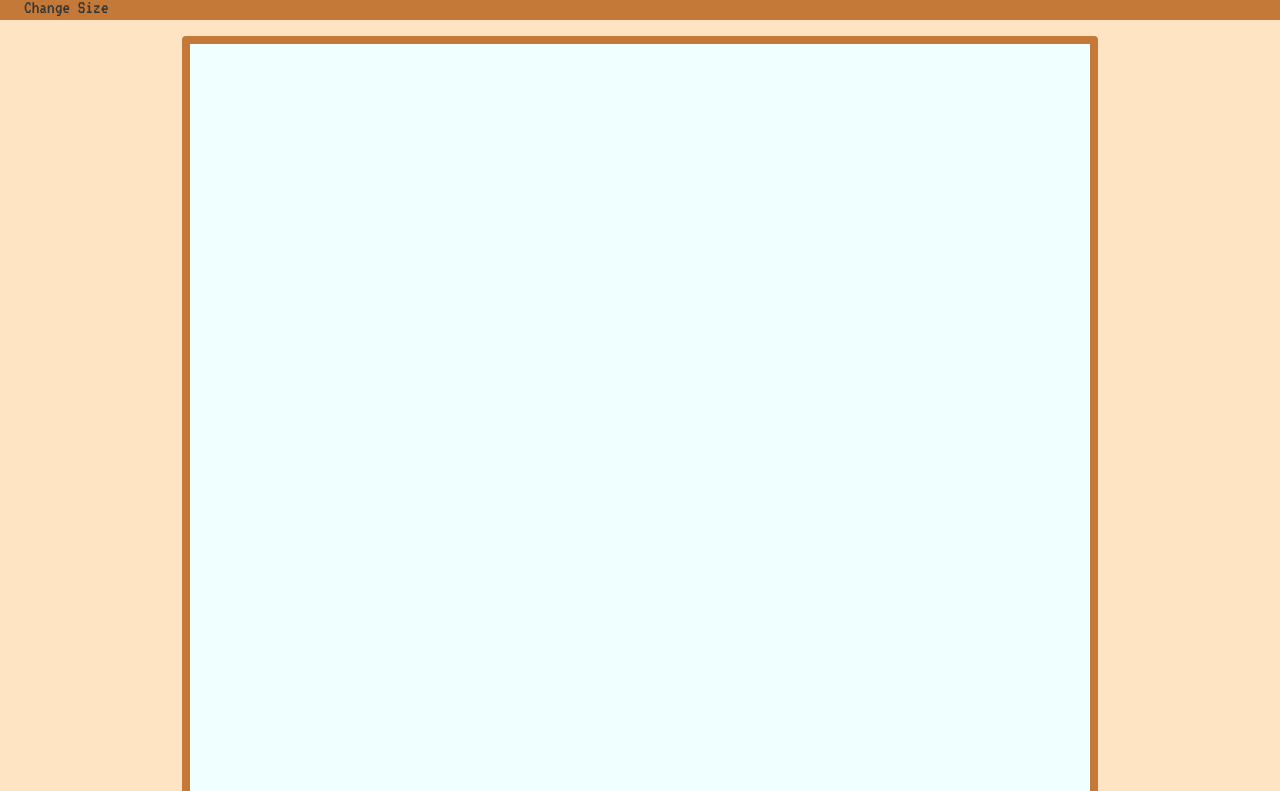
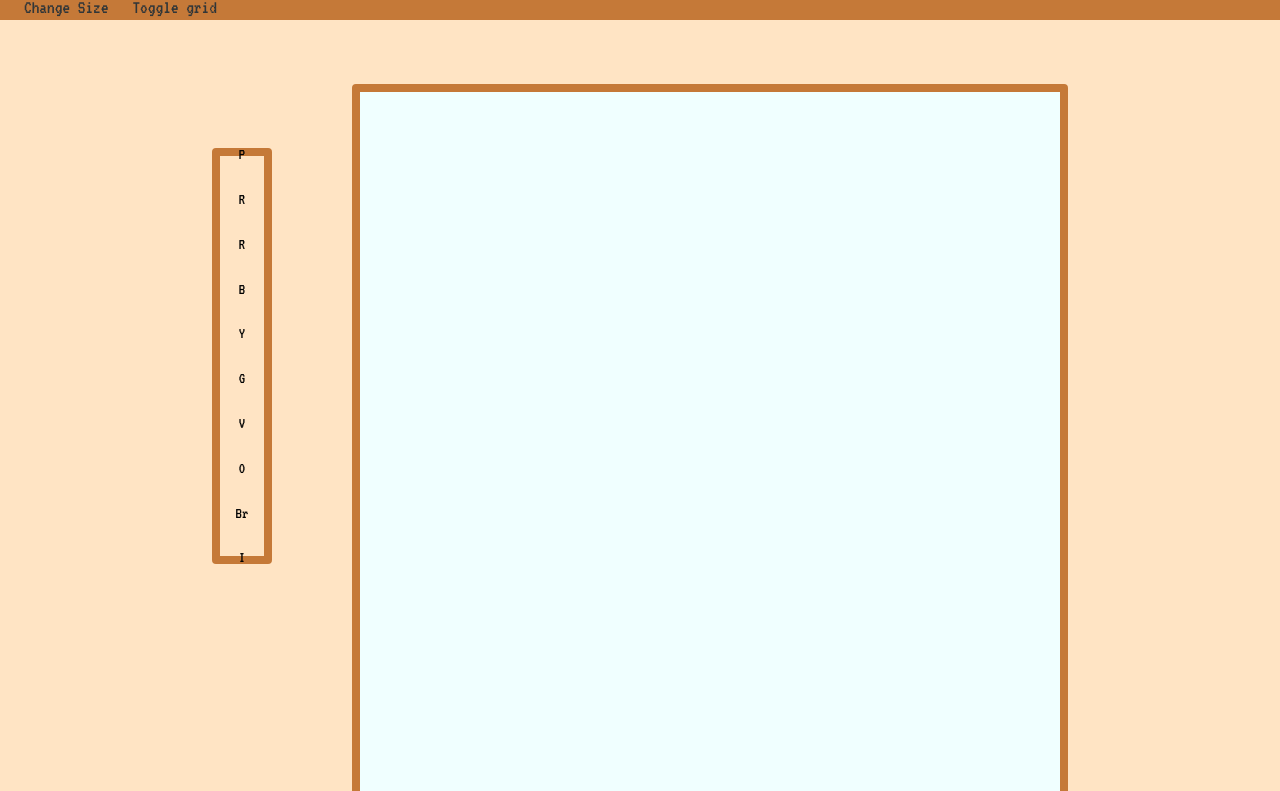
Before and after one commit to tacticalParmesan/Pixketch, a plain HTML site: page index.html in a window 1280 px wide. Shown: the part 47-838 px from the top of the page. Drawn offline with nearby package versions, Linux system fonts and the light colour scheme.

Commit message:
Added sidebar

```diff
--- a/index.html
+++ b/index.html
@@ -4,13 +4,14 @@
   <meta charset="UTF-8">
   <meta name="viewport" content="width=device-width, initial-scale=1.0">
   <script src="index.js" defer></script>
+  <link rel="stylesheet" href="https://fonts.googleapis.com/css2?family=Material+Symbols+Outlined:opsz,wght,FILL,GRAD@24,400,0,0" />
   <link rel="stylesheet" href="style.css">
   <title>Etch-a-Scketch</title>
 </head>
 <body>
 	<div class="header">
 		<div id="title">
-			<div id="title-text">Etch-a-Scketch</div>
+			<div id="title-text">Pixketch</div>
 		</div>
 		<div class="links">
 			<a href="#" target = "_blank" id="about-page">About</a>
@@ -19,11 +20,30 @@
   </div>
 
   <div class="options-bar">
-    <button id="size-button">Change Size</button>
+    <button class="options-bar-button size">Change Size</button>
+    <button class="options-bar-button toggle">Toggle grid</button>
   </div>
 
-  <div class="grid-container">
-    <!-- Append the grid under this DIV in Js -->
+  <div class="drawing-area">
+    <div class="sidebar">
+      <ul class="sidebar-options">
+        <li class="pencil">P</li>
+        <li class="rubber">R</li>
+        <li class="red">R</li>
+        <li class="blue">B</li>
+        <li class="yellow">Y</li>
+        <li class="green">G</li>
+        <li class="violet">V</li>
+        <li class="orange">O</li>
+        <li class="brown">Br</li>
+        <li class="indigo">I</li>
+      </ul>
+    </div>
+    <div class="grid-container">
+      <!-- Append the grid under this DIV in Js -->
+    </div>
+
   </div>
+
 </body>
 </html>
--- a/index.js
+++ b/index.js
@@ -1,7 +1,7 @@
 // Getting global necessary references
 const body = document.querySelector("body");
 const gridContainer = document.querySelector(".grid-container");
-const changeSizeButton = document.querySelector("#size-button");
+const changeSizeButton = document.querySelector(".size");
 
 function createGrid(rows=16, cols= 16) {
   // Create a grid with specified rows and columns; the grid ddisplay will be achieved by CSS though;
@@ -57,6 +57,10 @@ function changeGridSize() {
   createGrid(newGridSize, newGridSize);
 };
 
+function toggleGridView() {
+
+}
+
 // Web App execution
 createGrid();
 changeSizeButton.addEventListener("mousedown", changeGridSize);
--- a/style.css
+++ b/style.css
@@ -55,14 +55,15 @@ a {
 
 .options-bar {
   display: flex;
-  justify-content: space-between;
+  justify-content: flex-start;
   align-items: center;
   align-self: stretch;
   padding: 0.2rem 1.5rem;
   background-color: #c57938;
+  gap: 1.5rem
 }
 
-#size-button {
+.options-bar-button {
   background-color: var(--elements-border);
   border: none;
   font-size: 1.2rem;
@@ -71,12 +72,39 @@ a {
   padding: 0;
 }
 
-#size-button:hover {
+.options-bar-button:hover {
   background-color: var(--text);
   color: azure;
   cursor: pointer;
 }
 
+/* Drawing area settings*/
+
+.drawing-area {
+  display: flex;
+  gap: 5rem;
+  margin-top: 4rem;
+}
+
+/* Sidebar Styling */
+.sidebar {
+  border: 8px solid var(--elements-border);
+  border-radius: 4px;
+  height:  50vh;
+  margin-top: 8vh;
+  display: flex;
+  align-items: center;
+  justify-content: center;
+}
+
+ul.sidebar-options {
+  list-style: none;
+  display: flex;
+  flex-direction: column;
+  align-items: center;
+  gap: 1.8rem;
+  padding: 0rem 1rem;
+}
 /* Grid container styling */
 
 .grid-container {
@@ -86,10 +114,8 @@ a {
   border: 8px solid var(--elements-border);
   border-radius: 4px;
   justify-content: space-between;
-  margin-top: 1rem;
-  height: 50vh;
-  width: 900px;
-  height: 900px;
+  width: 700px;
+  height: 700px;
 }
 
 .grid-row {
```
